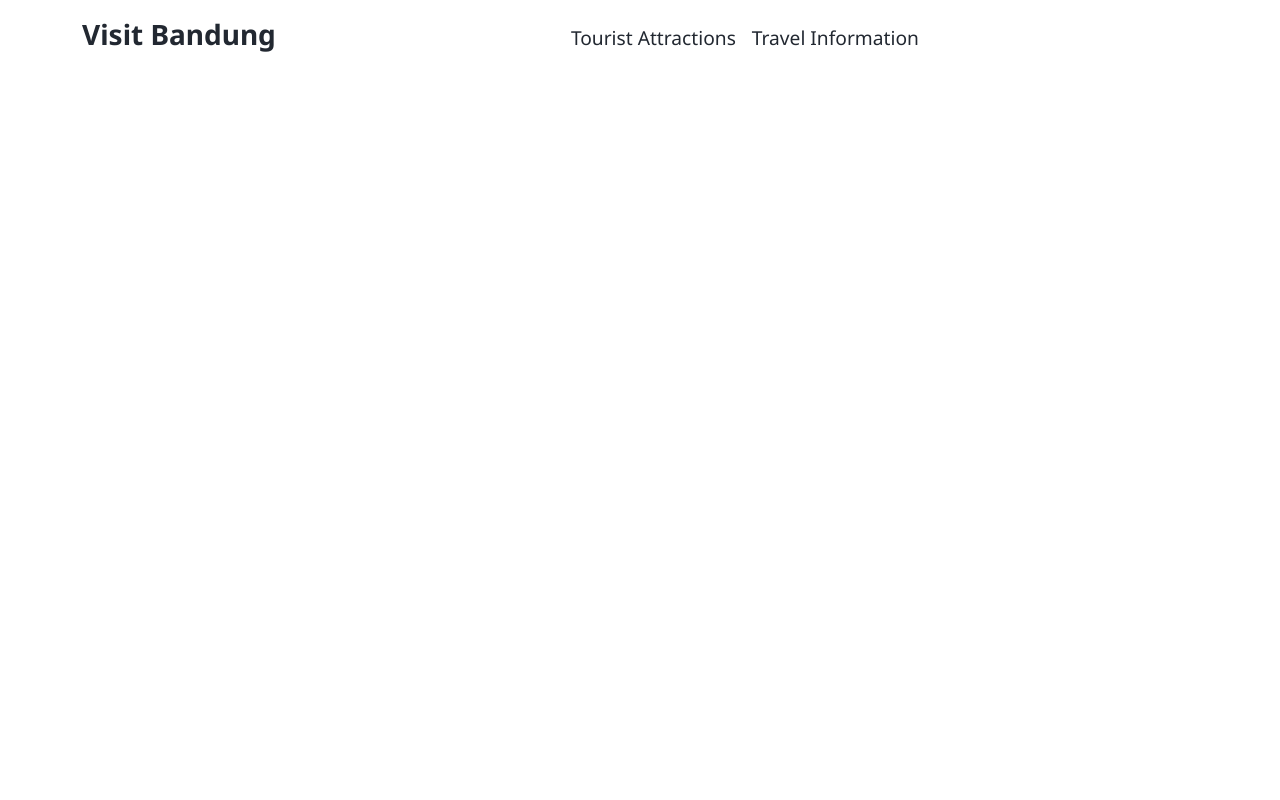
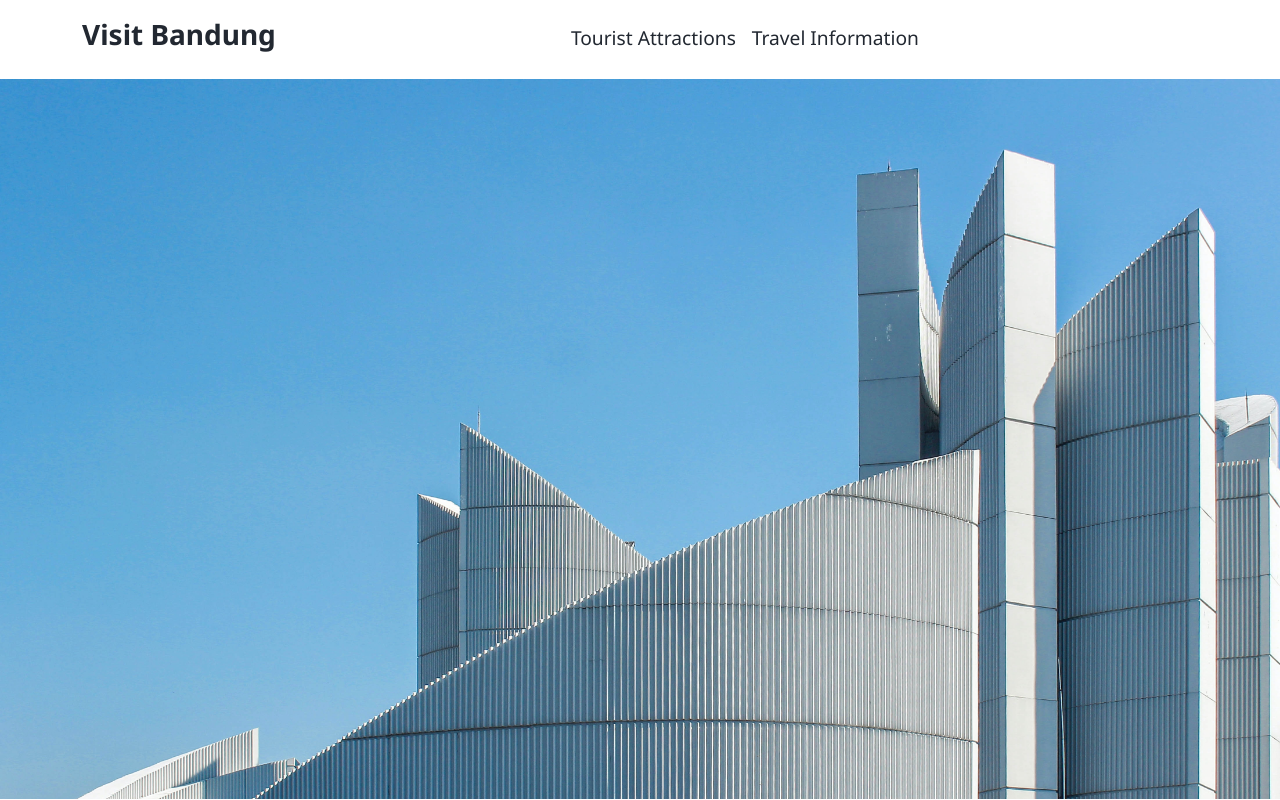
Before and after one commit to krisdinakr/visit-bandung-fe, a React (Create React App) app: page / in a window 1280 px wide. Built offline with nearby package versions, Linux system fonts and the light colour scheme.

Commit message:
add hero section and fix some style on navbar

```diff
--- /dev/null
+++ b/src/assets/scss/_hero.scss
@@ -0,0 +1,12 @@
+.hero {
+  position: relative;
+  width: 100%;
+  height: 90vh;
+
+  &__img {
+    width: 100%;
+    height: 100%;
+    object-fit: cover;
+    object-position: center;
+  }
+}
--- a/src/assets/scss/_navbar.scss
+++ b/src/assets/scss/_navbar.scss
@@ -6,13 +6,18 @@
 
   .dropdown-menu {
     height: 40vh;
-    width: 100vw;
+    max-width: 100vw;
+    width: 100%;
     padding-top: 1rem;
     padding-bottom: 1rem;
     border: none;
     @include media-breakpoint-down(xl) {
       width: 100%;
       height: auto;
+    }
+
+    &[data-bs-popper] {
+      margin-top: 0;
     }
 
     li {
@@ -52,14 +57,16 @@
   &__link {
     @extend .nav-link;
     font-size: 1.2rem;
-    padding: .5rem 1rem;
+    padding: 0.5rem 1rem;
     border-bottom: 2px solid transparent;
     @include media-breakpoint-down(xl) {
       text-align: center;
       padding: 1rem;
     }
     @include media-breakpoint-up(xl) {
-      &:hover, &:active, &:focus {
+      &:hover,
+      &:active,
+      &:focus {
         border-bottom: 2px solid $dark;
       }
     }
--- a/src/assets/scss/index.scss
+++ b/src/assets/scss/index.scss
@@ -1,3 +1,4 @@
 @import 'variables';
 @import 'bootstrap';
 @import 'navbar';
+@import 'hero';
--- /dev/null
+++ b/src/components/hero.tsx
@@ -0,0 +1,12 @@
+import { FC } from 'react';
+
+interface HeroProps {
+  img: string;
+  alt: string;
+}
+
+export const Hero: FC<HeroProps> = ({ img, alt }) => (
+  <div className="hero">
+    <img src={img} alt={alt} className="hero__img" />
+  </div>
+);
--- a/src/components/index.ts
+++ b/src/components/index.ts
@@ -1 +1,2 @@
 export * from './navbar';
+export * from './hero';
--- a/src/pages/home-page.tsx
+++ b/src/pages/home-page.tsx
@@ -1,7 +1,9 @@
-import { Navbar } from '../components';
+import { Navbar, Hero } from 'components';
+import hero from 'assets/images/hero.jpg';
 
 export const HomePage = () => (
   <div className="home-page">
     <Navbar />
+    <Hero img={hero} alt="Monumen Perjuangan Bandung" />
   </div>
 );
```
Also changed, not shown: src/components/navbar.tsx (+2 -8 lines), src/assets/images/hero.jpg (added), 1 other file (tests, documents, lock files or other folders).
